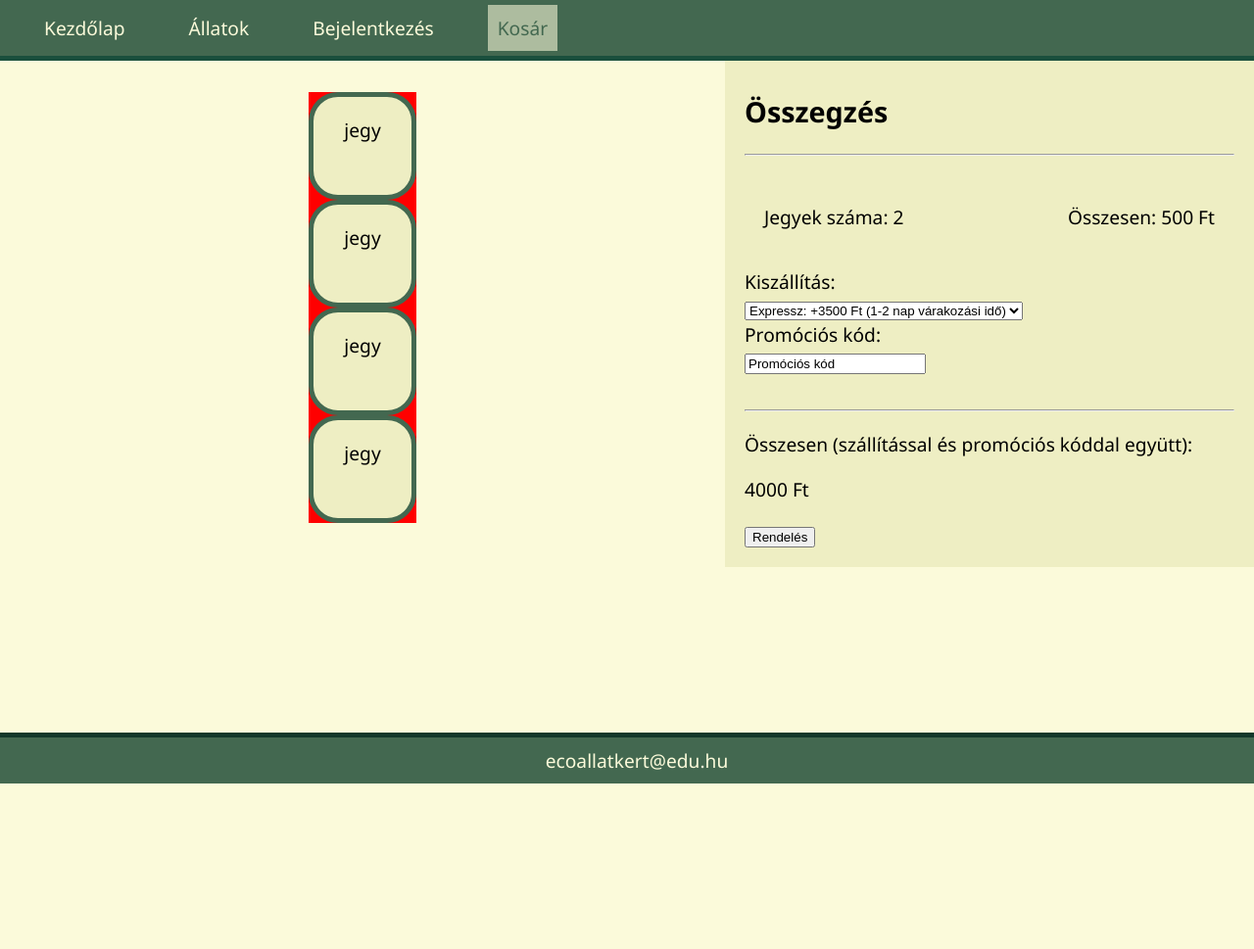
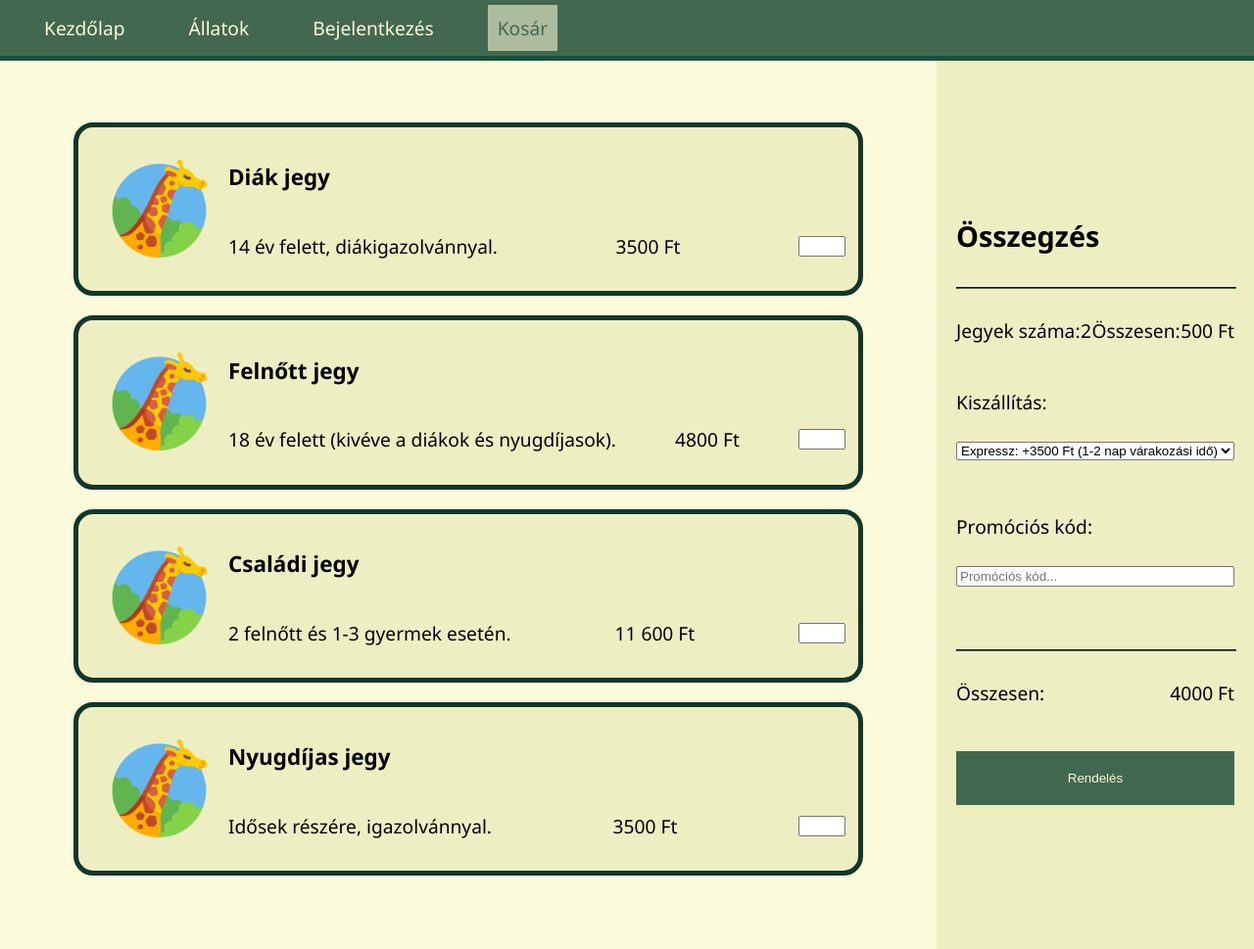
Before and after one commit to 30jackv/webproject, a PHP site: page /kosar.html in a window 1280 px wide. Shown: the whole page at 98% size. Before the commit the page ends 800 px from the top, so only its background shows below. Run offline with PHP 8.4, Linux system fonts and the light colour scheme.

Commit message:
kosár formálása, bejelentkezési űrlap idzése
// TODO: olvashatóbb kód

```diff
--- a/bejelentkezes.html
+++ b/bejelentkezes.html
@@ -24,11 +24,11 @@
 </nav>
 
 <div id="bejelentkezes-form">
-  <form method="POST" autocomplete="on">
+  <form id="bejelentkezes" method="POST" autocomplete="on">
     <fieldset>
       <legend>Bejelentkezés</legend>
       <label for="username">Felhasználónév: </label>
-      <input type="text" id="username" name="username" placeholder="felhasználónév"/> <br>
+      <input type="text" id="username" name="username" placeholder="Felhasználónév"/> <br>
       <label for="jelszo">Jelszó: </label>
       <input type="password" id="jelszo" name="password" placeholder="*******"/> <br> <br>
       <input type="submit" value="Bejelentkezés" name="submit"/> <br>  <br>
--- a/css/stylesheet.css
+++ b/css/stylesheet.css
@@ -4,7 +4,6 @@ body {
   font-size: larger;
   font-family: "Segoe UI", serif;
   background-color: #FBFADA;
-
   margin: 0;
   padding: 0;
 }
@@ -41,10 +40,9 @@ nav a.active { /* ha az oldalon van */
 
 /* index.html */
 #main-index img[alt="tigris xd"] {
-  min-height: 690px;
-  min-width: 50%;
+  height: 100vh;
+  max-width: 50%;
   object-fit: cover;
-  object-position: center;
 }
 
 section {
@@ -54,6 +52,7 @@ section {
 #main-index  {
   min-width: 50%;
   display: flex;
+  align-items: center;
 }
 #index-article {
   text-align: justify;
@@ -62,7 +61,9 @@ section {
 
 .icon-kontenor {
   height: 100px;
-  text-align: center;
+  display: flex;
+  justify-content: center;
+  padding: 20px;
 }
 
 .icon {
@@ -77,7 +78,6 @@ section {
 /* index.html */
 
 /* allat.html */
-
 #main-allat {
   display: flex;
   flex-direction: column;
@@ -132,6 +132,7 @@ caption {
   margin-top: 30px;
 }
 #allatok-tablazat th {
+  padding: 20px;
   color: white;
   font-size: x-large;
   background-color: #4b4335;
@@ -174,22 +175,30 @@ fieldset {
   padding-top: 20px;
 }
 
-form fieldset input[type="submit"], input[type="reset"] {
+input[type="submit"], input[type="reset"] {
   background-color: #436850;
   color: #FBFADA;
-
   border: none;
   text-align: center;
   padding: 20px;
-  width: 30%;
 }
-form fieldset input {
+fieldset input[type="submit"], input[type="reset"] {
+  width: 200px;
+}
+
+fieldset input {
   display: flex;
+  justify-content: center;
   margin: auto;
   padding: 5px;
   border-radius: 30px;
 }
-
+input[type="submit"]:hover, input[type="reset"]:hover {
+  background-color: #314b3a;
+}
+input[type="submit"]:active, input[type="reset"]:active {
+  background-color: #223428;
+}
 #bejelentkezes-form legend {
   font-weight: bold;
   background-color: #436850;
@@ -201,56 +210,66 @@ form fieldset input {
   border-radius: 30px;
   width: 40%;
 }
-form {
+#bejelentkezes {
+  display: flex;
+  justify-content: space-between;
   align-items: center;
-
-  display: flex;
-  flex-direction: row;
-  justify-content: space-between;
-}
-#bejelentkezes-form {
-  padding:100px;
+  padding: 100px;
   margin-left: auto;
   margin-right: auto;
 }
 /* bejelentkezes.html */
+/* kosar.html */
+/* https://blog.magezon.com/wp-content/uploads/2023/02/website-shopping-cart-page.png */
 
-/* kosar.html */
-form #main-kosar h1 {
-  margin-left: 50px;
+
+#kosar #main-kosar  {
+  display: flex;
+  justify-content: space-between;
+  align-items: stretch;
+}
+#main-kosar hr {
+  width: 100%;
+  border-color: #426750;
 }
 
-form #checkout-container {
-  background-color: #eeeec3;
-  width: 500px;
-  height: max-content;
-  float: right;
+#main-kosar > div {
+  display: flex;
+  flex-direction: column;
+  justify-content: center;
 }
 
-form #kosar-container {
-  background-color: #ff0000;
-  margin: auto;
+#jegyek-container {
+  padding:65px;
+  width: 100%;
 }
-
-form #kosar-container .kosar {
-  text-align: center;
-
+.jegyek {
+  padding: 13px;
+  margin: 10px;
   background-color: #eeeec3;
-  border: #436850 5px solid;
-  border-radius: 30px;
-  width: 100px;
-  height: 100px;
+  border: #12372A 5px solid;
+  border-radius: 20px;
+  border-collapse: collapse;
+}
+.jegyek .leiras-container {
+  display: flex;
+  align-items: center;
+  justify-content: space-between;
 }
 
 #checkout-container {
   padding: 20px;
+  background-color: #eeeec3;
 }
 
-form #checkoutbelso-container {
-  padding: 20px;
+.checkoutbelso-container {
   display: flex;
   justify-content: space-between;
 }
+#hidescrollbar {
+  overflow: hidden;
+}
+
 /* kosar.html */
 
 /* footer */
--- a/kosar.html
+++ b/kosar.html
@@ -14,58 +14,83 @@
     <link rel="stylesheet" href="css/stylesheet.css">
 </head>
 
-<body>
+<body id="hidescrollbar">
 <nav>
     <a href="index.html">Kezdőlap</a>
     <a href="allatok.html">Állatok</a>
     <a href="bejelentkezes.html">Bejelentkezés</a>
     <a class="active">Kosár</a>
 </nav>
+<form id="kosar" method="GET">
+<main id="main-kosar">
+    <div id="jegyek-container">
+        <div class="jegyek">
+            <img style="float:left; padding:20px; " width="100px" src="img/giraffe.png" alt="Zsiráf">
 
-<main id="main-kosar">
-    <form method="GET" autocomplete="off">
+            <h3>Diák jegy</h3>
+            <div class="leiras-container">
+                <label for="diakjegy">14 év felett, diákigazolvánnyal.</label>
+                <p class="ar">3500 Ft</p>
+                <input type="number" name="diakjegy" id="diakjegy" min="0" max="5">
+            </div>
+        </div>
+        <div class="jegyek">
+            <img style="float:left; padding:20px; " width="100px" src="img/giraffe.png" alt="Zsiráf">
+            <h3>Felnőtt jegy</h3>
+            <div class="leiras-container">
+                <label for="felnottjegy">18 év felett (kivéve a diákok és nyugdíjasok).</label>
+                <p class="ar">4800 Ft</p>
+                <input type="number" name="felnottjegy" id="felnottjegy" min="0" max="5">
+            </div>
+        </div>
+        <div class="jegyek">
+            <img style="float:left; padding:20px; " width="100px" src="img/giraffe.png" alt="Zsiráf">
 
-    <div id="kosar-container">
-        <div class="kosar">
-            <p>jegy</p>
+            <h3>Családi jegy</h3>
+            <div class="leiras-container">
+                <label for="csaladijegy">2 felnőtt és 1-3 gyermek esetén.</label>
+                <p class="ar">11 600 Ft</p>
+                <input type="number" name="csaladijegy" id="csaladijegy" min="0" max="5">
+            </div>
         </div>
-        <div class="kosar">
-            <p>jegy</p>
-        </div>
-        <div class="kosar">
-            <p>jegy</p>
-        </div>
-        <div class="kosar">
-            <p>jegy</p>
+        <div class="jegyek">
+            <img style="float:left; padding:20px; " width="100px" src="img/giraffe.png" alt="Zsiráf">
+
+            <h3>Nyugdíjas jegy</h3>
+            <div class="leiras-container">
+                <label for="nyugdijasjegy">Idősek részére, igazolvánnyal.</label>
+                <p class="ar">3500 Ft</p>
+                <input type="number" name="nyugdijasjegy" id="nyugdijasjegy" min="0" max="5">
+            </div>
         </div>
     </div>
     <div id="checkout-container">
         <h2>Összegzés</h2>
         <hr>
-        <div id="checkoutbelso-container">
-            <p>Jegyek száma: 2</p>
-            <p>Összesen: 500 Ft</p>
-        </div>
-        Kiszállítás: <br>
-        <select>
-            <option value="express">Expressz: +3500 Ft (1-2 nap várakozási idő)</option>
+        <div class="checkoutbelso-container">
+            <p>Jegyek száma:</p>
+            <p>2</p>
+            <p>Összesen:</p>
+            <p>500 Ft</p>
+        </div> <br>
+
+        <label for="kiszallitas">Kiszállítás:</label> <br>
+        <select id="kiszallitas">
+            <option value="express" selected>Expressz: +3500 Ft (1-2 nap várakozási idő)</option>
             <option value="normal">Normál +1500 Ft (3-5 nap várakozási idő)</option>
-        </select> <br>
+        </select> <br><br>
         <label for="promo">Promóciós kód: </label> <br>
-        <input id="promo" type="text" value="Promóciós kód"> <br> <br>
+        <input id="promo" type="text" placeholder="Promóciós kód..."> <br> <br>
 
         <hr>
-        <p>Összesen (szállítással és promóciós kóddal együtt):</p>
-        <p>4000 Ft</p>
-        <input type="submit" value="Rendelés">
-
+        <div class="checkoutbelso-container">
+            <p>Összesen:</p>
+            <p>4000 Ft</p>
+        </div> <br>
+        <input name="rendeles" type="submit" value="Rendelés">
     </div>
-    </form>
 </main>
-
-<footer>
-    <a>ecoallatkert@edu.hu</a>
-</footer>
+</form>
 
 </body>
 </html>
```
